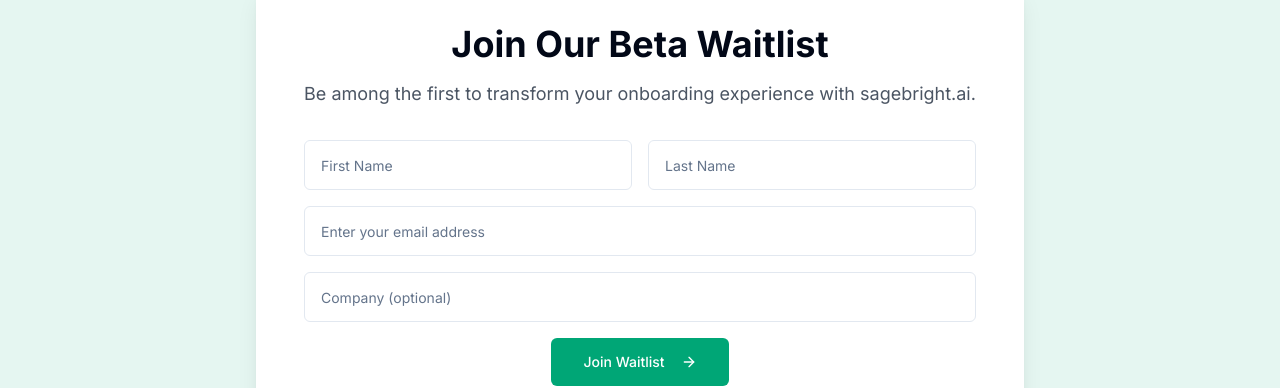
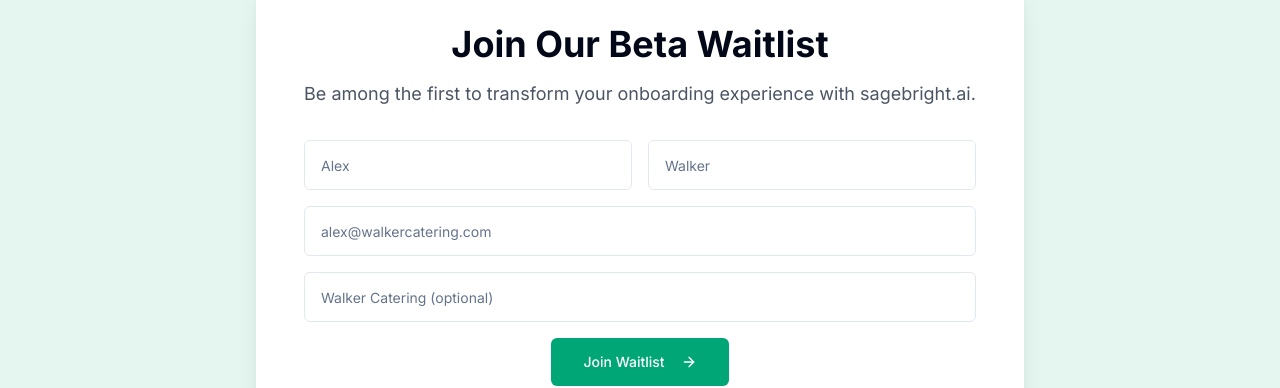
Before and after one commit to sagebright/sagebright-auth-update, a React (Vite) app: page / in a window 1280 px wide. Shown: the part 3372-3760 px from the top of the page. Built offline with nearby package versions, Linux system fonts and the light colour scheme.

Commit message:
Update WaitlistSection.tsx

```diff
--- a/src/components/WaitlistSection.tsx
+++ b/src/components/WaitlistSection.tsx
@@ -83,14 +83,14 @@ const WaitlistSection = () => {
                   <div className="grid grid-cols-1 md:grid-cols-2 gap-4">
                     <Input
                       type="text"
-                      placeholder="First Name"
+                      placeholder="Alex"
                       className="py-6 px-4"
                       value={firstName}
                       onChange={(e) => setFirstName(e.target.value)}
                     />
                     <Input
                       type="text"
-                      placeholder="Last Name"
+                      placeholder="Walker"
                       className="py-6 px-4"
                       value={lastName}
                       onChange={(e) => setLastName(e.target.value)}
@@ -98,7 +98,7 @@ const WaitlistSection = () => {
                   </div>
                   <Input
                     type="email"
-                    placeholder="Enter your email address"
+                    placeholder="alex@walkercatering.com"
                     className="py-6 px-4"
                     value={email}
                     onChange={(e) => setEmail(e.target.value)}
@@ -106,7 +106,7 @@ const WaitlistSection = () => {
                   />
                   <Input
                     type="text"
-                    placeholder="Company (optional)"
+                    placeholder="Walker Catering (optional)"
                     className="py-6 px-4"
                     value={company}
                     onChange={(e) => setCompany(e.target.value)}
```
